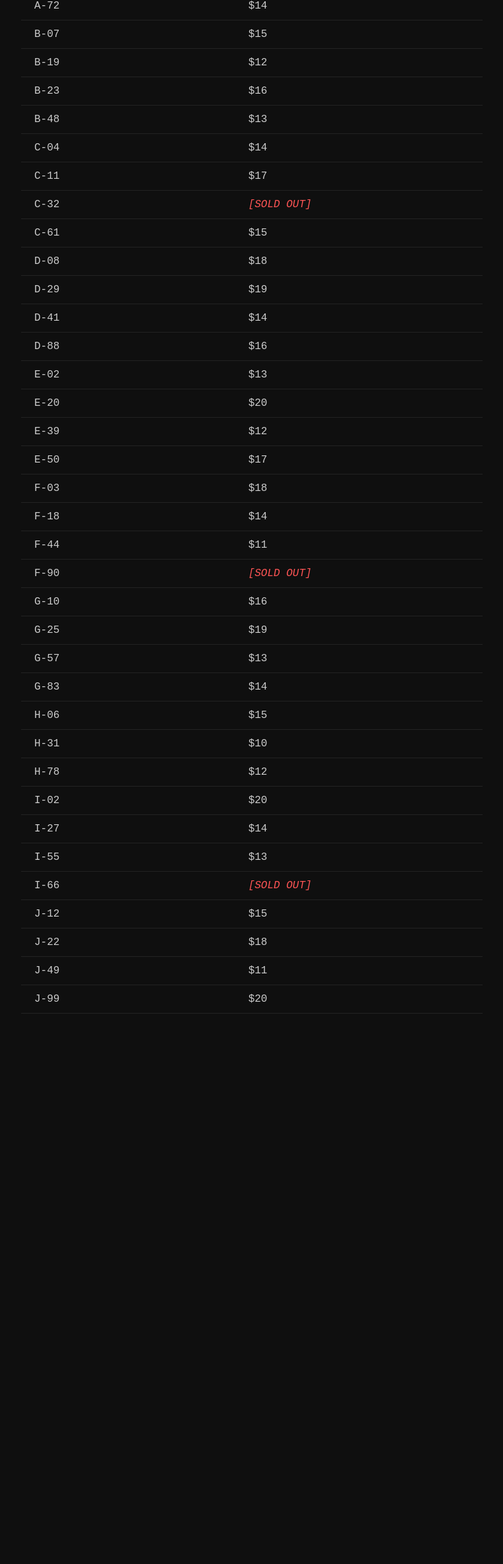
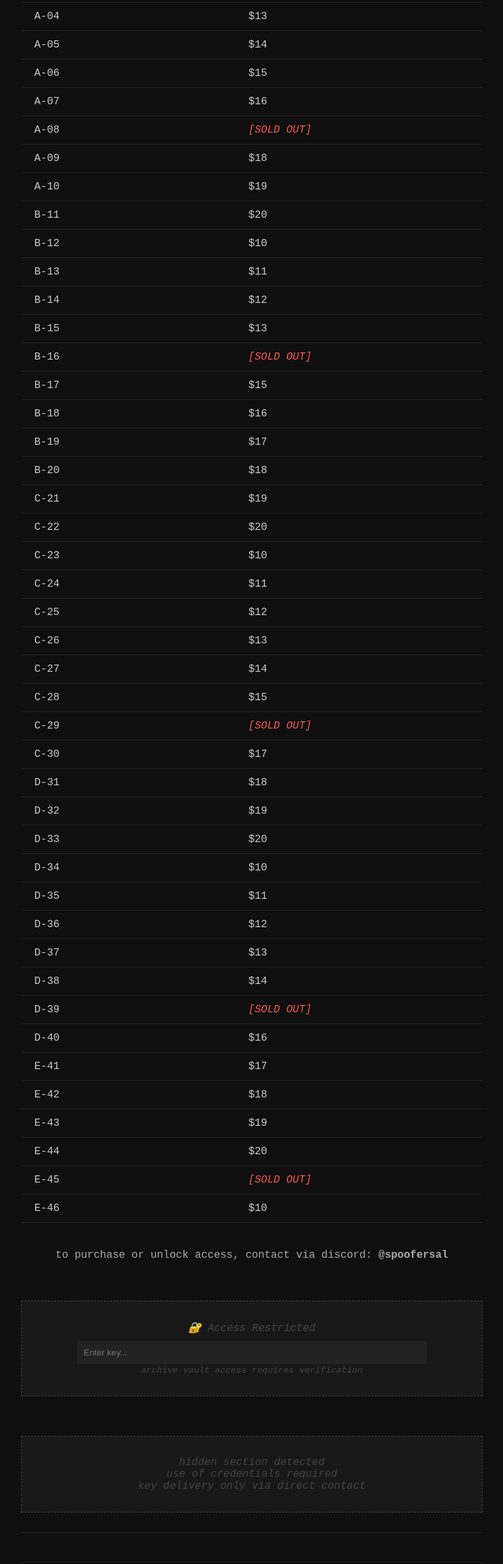
Before and after one commit to Spoofersal/Storepagespoofersal, a plain HTML site: page index.html in a window 1280 px wide. Shown: the part 404-2774 px from the top of the page at 66% size, without its empty margins (258-1021 px from the left). Before the commit the page ends 2040 px from the top, so only its background shows below. Drawn offline with Linux system fonts and the light colour scheme.

Commit message:
Update index.html

```diff
--- a/index.html
+++ b/index.html
@@ -49,9 +49,51 @@
       color: #ff5555;
       font-style: italic;
     }
+    .footer {
+      color: #555;
+      font-size: 0.9em;
+      margin-top: 60px;
+    }
+    .contact {
+      margin-top: 40px;
+      font-size: 1em;
+      color: #aaa;
+    }
+    .hidden-section, .locked-box {
+      margin-top: 60px;
+      padding: 30px;
+      background-color: #181818;
+      border: 1px dashed #444;
+      font-style: italic;
+      color: #444;
+    }
+    .locked-box input {
+      background-color: #222;
+      border: none;
+      color: #ccc;
+      padding: 10px;
+      margin-top: 10px;
+      width: 80%;
+    }
+    .ticker {
+      color: #777;
+      font-size: 0.95em;
+      padding: 10px;
+      border-top: 1px solid #222;
+      border-bottom: 1px solid #222;
+      margin-top: 30px;
+    }
+    .ascii {
+      font-family: monospace;
+      color: #555;
+      margin-bottom: 30px;
+    }
   </style>
 </head>
 <body>
+  <div class="ascii">
+    ▁▂▃▄▅▆▇█ spoofersal █▇▆▅▄▃▂▁
+  </div>
   <h1>spoofersal store</h1>
   <p class="subtitle">all sales are final</p>
 
@@ -63,46 +105,79 @@
       </tr>
     </thead>
     <tbody>
-      <tr><td>A-01</td><td>$10</td></tr>
-      <tr><td>A-15</td><td>$11</td></tr>
-      <tr><td>A-33</td><td>$13</td></tr>
-      <tr><td>A-72</td><td>$14</td></tr>
-      <tr><td>B-07</td><td>$15</td></tr>
-      <tr><td>B-19</td><td>$12</td></tr>
-      <tr><td>B-23</td><td>$16</td></tr>
-      <tr><td>B-48</td><td>$13</td></tr>
-      <tr><td>C-04</td><td>$14</td></tr>
-      <tr><td>C-11</td><td>$17</td></tr>
-      <tr><td>C-32</td><td class="sold-out">[SOLD OUT]</td></tr>
-      <tr><td>C-61</td><td>$15</td></tr>
-      <tr><td>D-08</td><td>$18</td></tr>
-      <tr><td>D-29</td><td>$19</td></tr>
-      <tr><td>D-41</td><td>$14</td></tr>
-      <tr><td>D-88</td><td>$16</td></tr>
-      <tr><td>E-02</td><td>$13</td></tr>
-      <tr><td>E-20</td><td>$20</td></tr>
-      <tr><td>E-39</td><td>$12</td></tr>
-      <tr><td>E-50</td><td>$17</td></tr>
-      <tr><td>F-03</td><td>$18</td></tr>
-      <tr><td>F-18</td><td>$14</td></tr>
-      <tr><td>F-44</td><td>$11</td></tr>
-      <tr><td>F-90</td><td class="sold-out">[SOLD OUT]</td></tr>
-      <tr><td>G-10</td><td>$16</td></tr>
-      <tr><td>G-25</td><td>$19</td></tr>
-      <tr><td>G-57</td><td>$13</td></tr>
-      <tr><td>G-83</td><td>$14</td></tr>
-      <tr><td>H-06</td><td>$15</td></tr>
-      <tr><td>H-31</td><td>$10</td></tr>
-      <tr><td>H-78</td><td>$12</td></tr>
-      <tr><td>I-02</td><td>$20</td></tr>
-      <tr><td>I-27</td><td>$14</td></tr>
-      <tr><td>I-55</td><td>$13</td></tr>
-      <tr><td>I-66</td><td class="sold-out">[SOLD OUT]</td></tr>
-      <tr><td>J-12</td><td>$15</td></tr>
-      <tr><td>J-22</td><td>$18</td></tr>
-      <tr><td>J-49</td><td>$11</td></tr>
-      <tr><td>J-99</td><td>$20</td></tr>
+      <tr><td title="archive 3.5MB">A-01</td><td>$10</td></tr>
+      <tr><td title="image pack">A-02</td><td>$11</td></tr>
+      <tr><td title="locked zip">A-03</td><td>$12</td></tr>
+      <tr><td title="pdfs + docs">A-04</td><td>$13</td></tr>
+      <tr><td title="music folder">A-05</td><td>$14</td></tr>
+      <tr><td>A-06</td><td>$15</td></tr>
+      <tr><td>A-07</td><td>$16</td></tr>
+      <tr><td>A-08</td><td class="sold-out">[SOLD OUT]</td></tr>
+      <tr><td>A-09</td><td>$18</td></tr>
+      <tr><td>A-10</td><td>$19</td></tr>
+      <tr><td>B-11</td><td>$20</td></tr>
+      <tr><td>B-12</td><td>$10</td></tr>
+      <tr><td>B-13</td><td>$11</td></tr>
+      <tr><td>B-14</td><td>$12</td></tr>
+      <tr><td>B-15</td><td>$13</td></tr>
+      <tr><td>B-16</td><td class="sold-out">[SOLD OUT]</td></tr>
+      <tr><td>B-17</td><td>$15</td></tr>
+      <tr><td>B-18</td><td>$16</td></tr>
+      <tr><td>B-19</td><td>$17</td></tr>
+      <tr><td>B-20</td><td>$18</td></tr>
+      <tr><td>C-21</td><td>$19</td></tr>
+      <tr><td>C-22</td><td>$20</td></tr>
+      <tr><td>C-23</td><td>$10</td></tr>
+      <tr><td>C-24</td><td>$11</td></tr>
+      <tr><td>C-25</td><td>$12</td></tr>
+      <tr><td>C-26</td><td>$13</td></tr>
+      <tr><td>C-27</td><td>$14</td></tr>
+      <tr><td>C-28</td><td>$15</td></tr>
+      <tr><td>C-29</td><td class="sold-out">[SOLD OUT]</td></tr>
+      <tr><td>C-30</td><td>$17</td></tr>
+      <tr><td>D-31</td><td>$18</td></tr>
+      <tr><td>D-32</td><td>$19</td></tr>
+      <tr><td>D-33</td><td>$20</td></tr>
+      <tr><td>D-34</td><td>$10</td></tr>
+      <tr><td>D-35</td><td>$11</td></tr>
+      <tr><td>D-36</td><td>$12</td></tr>
+      <tr><td>D-37</td><td>$13</td></tr>
+      <tr><td>D-38</td><td>$14</td></tr>
+      <tr><td>D-39</td><td class="sold-out">[SOLD OUT]</td></tr>
+      <tr><td>D-40</td><td>$16</td></tr>
+      <tr><td>E-41</td><td>$17</td></tr>
+      <tr><td>E-42</td><td>$18</td></tr>
+      <tr><td>E-43</td><td>$19</td></tr>
+      <tr><td>E-44</td><td>$20</td></tr>
+      <tr><td>E-45</td><td class="sold-out">[SOLD OUT]</td></tr>
+      <tr><td>E-46</td><td>$10</td></tr>
     </tbody>
   </table>
+
+  <div class="contact">
+    to purchase or unlock access, contact via discord: <strong>@spoofersal</strong>
+  </div>
+
+  <div class="locked-box">
+    🔐 Access Restricted<br />
+    <input type="password" placeholder="Enter key..." disabled /><br />
+    <small>archive vault access requires verification</small>
+  </div>
+
+  <div class="hidden-section">
+    hidden section detected<br />
+    use of credentials required<br />
+    key delivery only via direct contact
+  </div>
+
+  <div class="ticker">
+    <marquee behavior="scroll" direction="left">
+      live drop in 3... 2... | contact @spoofersal | no refunds | max size 50MB | unlock vault early
+    </marquee>
+  </div>
+
+  <div class="footer">
+    last updated: July 15, 2025
+  </div>
 </body>
 </html>
```
